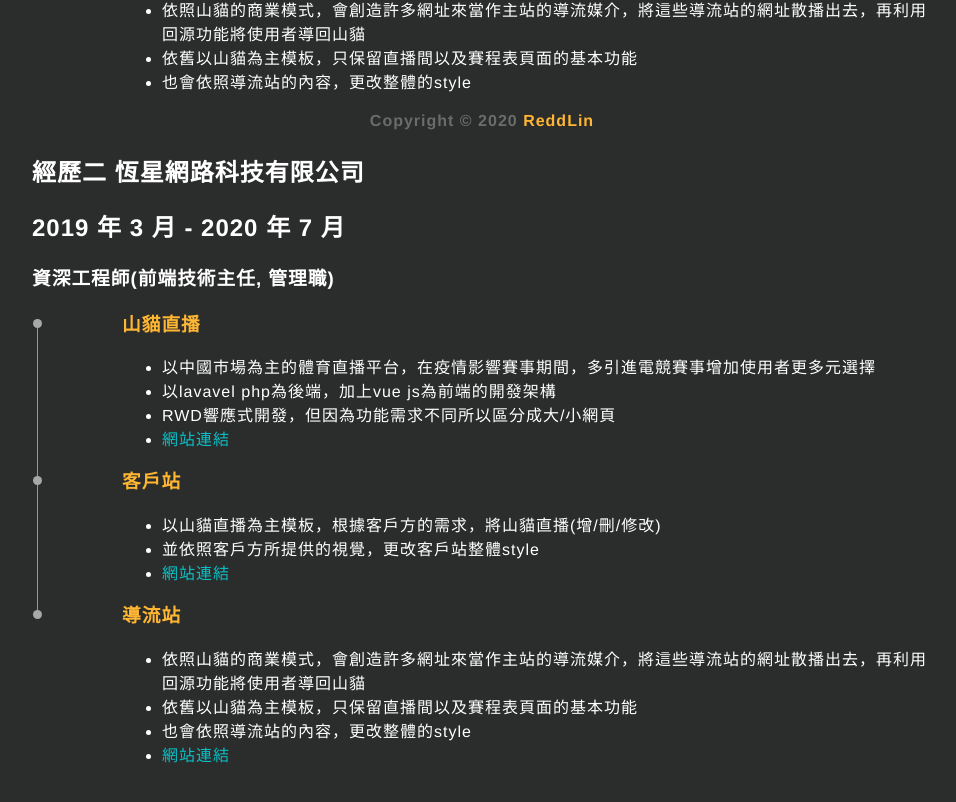
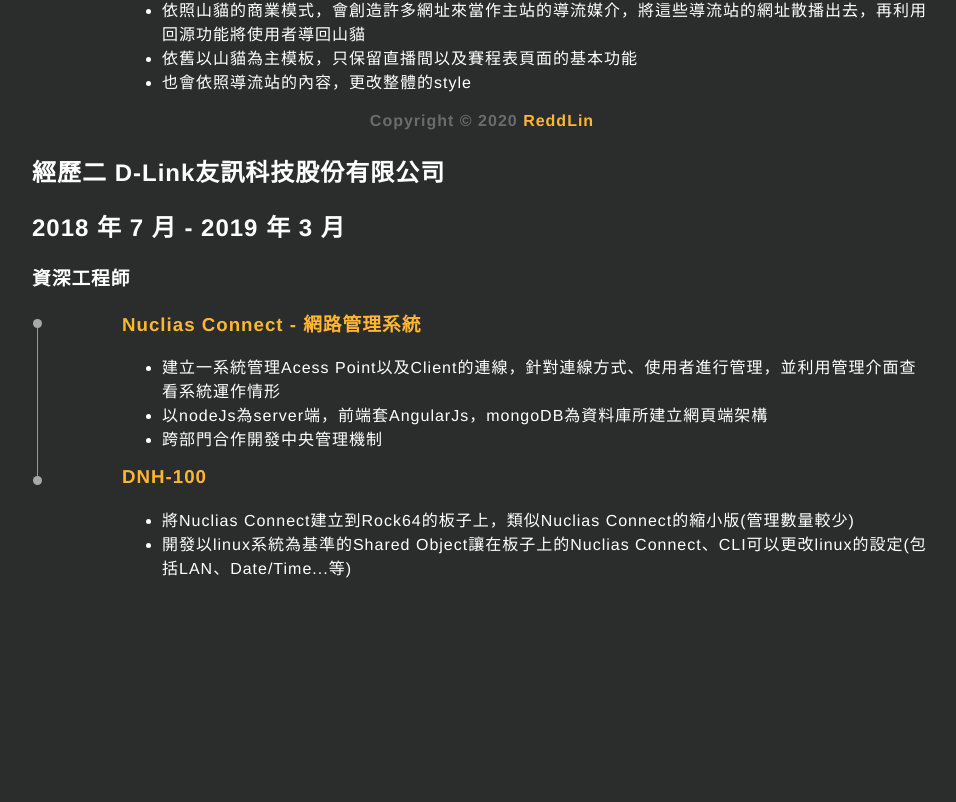
Before and after one commit to ReddLin/Redd_Lin, a Vue app: page /Redd_Lin/experience in a window 1280 px wide. Shown: the part 654-1456 px from the top of the page, without its empty margins (158-1114 px from the left). After the commit the page ends 1299 px from the top, so only its background shows below. Built offline with nearby package versions, Linux system fonts and the light colour scheme.

Commit message:
add dlink work experience

```diff
--- a/src/lang/tw.js
+++ b/src/lang/tw.js
@@ -37,5 +37,13 @@ export default {
   __navSite: '導流站',
   __navContent1: '依照山貓的商業模式，會創造許多網址來當作主站的導流媒介，將這些導流站的網址散播出去，再利用回源功能將使用者導回山貓',
   __navContent2: '依舊以山貓為主模板，只保留直播間以及賽程表頁面的基本功能',
-  __navContent3: '也會依照導流站的內容，更改整體的style'
+  __navContent3: '也會依照導流站的內容，更改整體的style',
+  __dlink: 'D-Link友訊科技股份有限公司',
+  __nuclias: 'Nuclias Connect - 網路管理系統',
+  __nuContent1: '建立一系統管理Acess Point以及Client的連線，針對連線方式、使用者進行管理，並利用管理介面查看系統運作情形',
+  __nuContent2: '以nodeJs為server端，前端套AngularJs，mongoDB為資料庫所建立網頁端架構',
+  __nuContent3: '跨部門合作開發中央管理機制',
+  __dnh100: 'DNH-100',
+  __dnhContent1: '將Nuclias Connect建立到Rock64的板子上，類似Nuclias Connect的縮小版(管理數量較少)',
+  __dnhContent2: '開發以linux系統為基準的Shared Object讓在板子上的Nuclias Connect、CLI可以更改linux的設定(包括LAN、Date/Time...等)'
 }
--- a/src/views/experience/Experience.vue
+++ b/src/views/experience/Experience.vue
@@ -40,21 +40,17 @@ export default {
         }]
       },
       {
-        companyName: this.$t('__experience') + this.$t('__two') + ' ' + this.$t('__solartech'),
-        duringTime: '2019 ' + this.$t('__year') + ' 3 ' + this.$t('__month') + ' - 2020 ' + this.$t('__year') + ' 7 ' + this.$t('__month'),
-        title: this.$t('__frontEndSr') + '(' + this.$t('__jobTitle') + ')',
+        companyName: this.$t('__experience') + this.$t('__two') + ' ' + this.$t('__dlink'),
+        duringTime: '2018 ' + this.$t('__year') + ' 7 ' + this.$t('__month') + ' - 2019 ' + this.$t('__year') + ' 3 ' + this.$t('__month'),
+        title: this.$t('__frontEndSr'),
         projects: [{
-          name: this.$t('__smzb'),
-          desp: [this.$t('__smzbContent1'), this.$t('__smzbContent2'), this.$t('__smzbContent3')],
-          site_url: '//smzb.cn'
+          name: this.$t('__nuclias'),
+          desp: [this.$t('__nuContent1'), this.$t('__nuContent2'), this.$t('__nuContent3')],
+          site_url: ''
         }, {
-          name: this.$t('__clientSite'),
-          desp: [this.$t('__clientContent1'), this.$t('__clientContent2')],
-          site_url: '//kl99.tv'
-        }, {
-          name: this.$t('__navSite'),
-          desp: [this.$t('__navContent1'), this.$t('__navContent2'), this.$t('__navContent3')],
-          site_url: '//ggzb.io'
+          name: this.$t('__dnh100'),
+          desp: [this.$t('__dnhContent1'), this.$t('__dnhContent2')],
+          site_url: ''
         }]
       }]
     }
--- a/src/views/experience/components/companyProject.vue
+++ b/src/views/experience/components/companyProject.vue
@@ -7,7 +7,7 @@
         <li v-for="(desp, d_index) in project.desp" :key="'desp_' + d_index">
           {{ desp }}
         </li>
-        <li>
+        <li v-show="project.site_url">
           <a :href="project.site_url" target="_blank">{{ $t('__siteLink') }}</a>
         </li>
       </ul>
```
